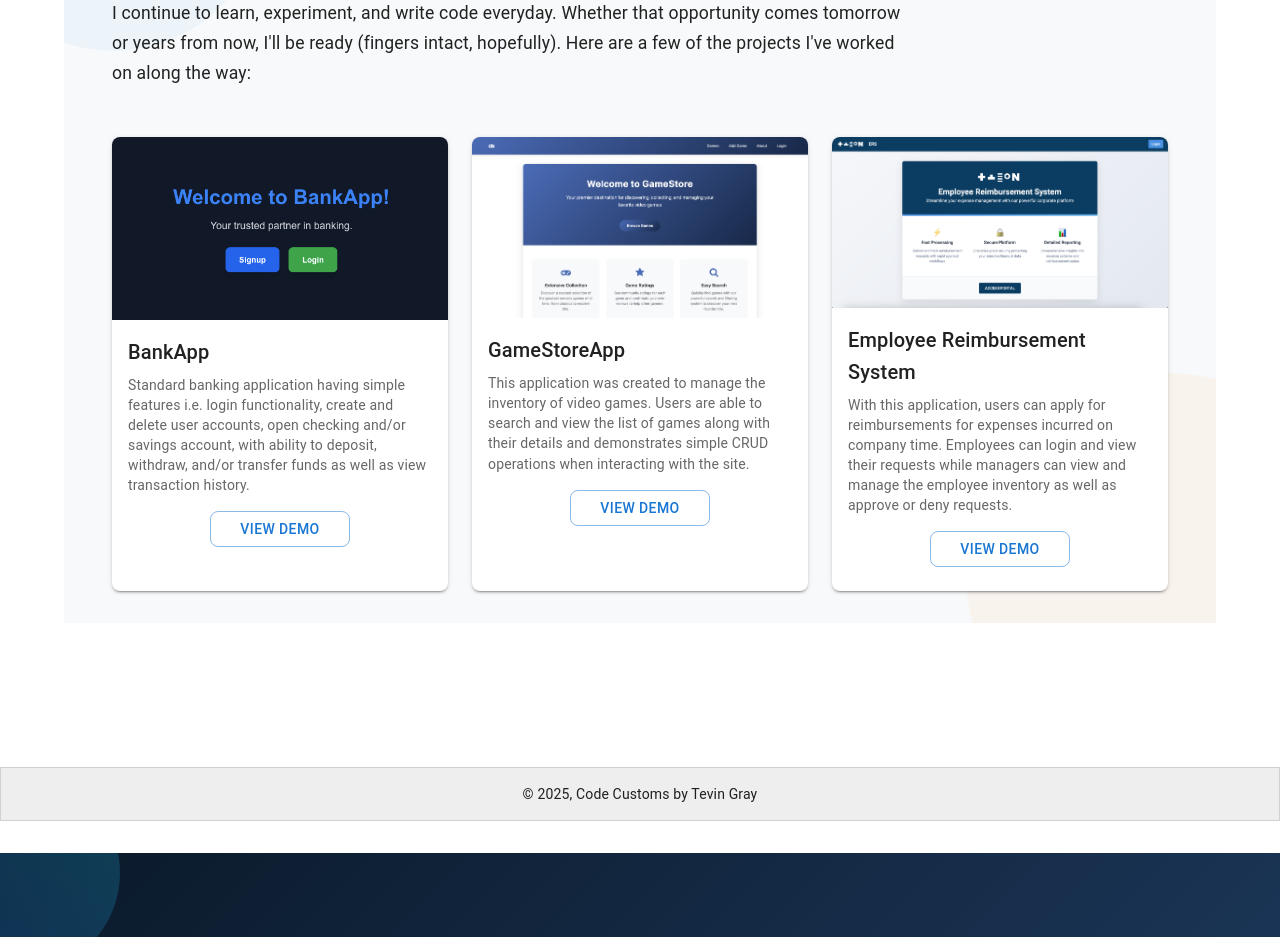
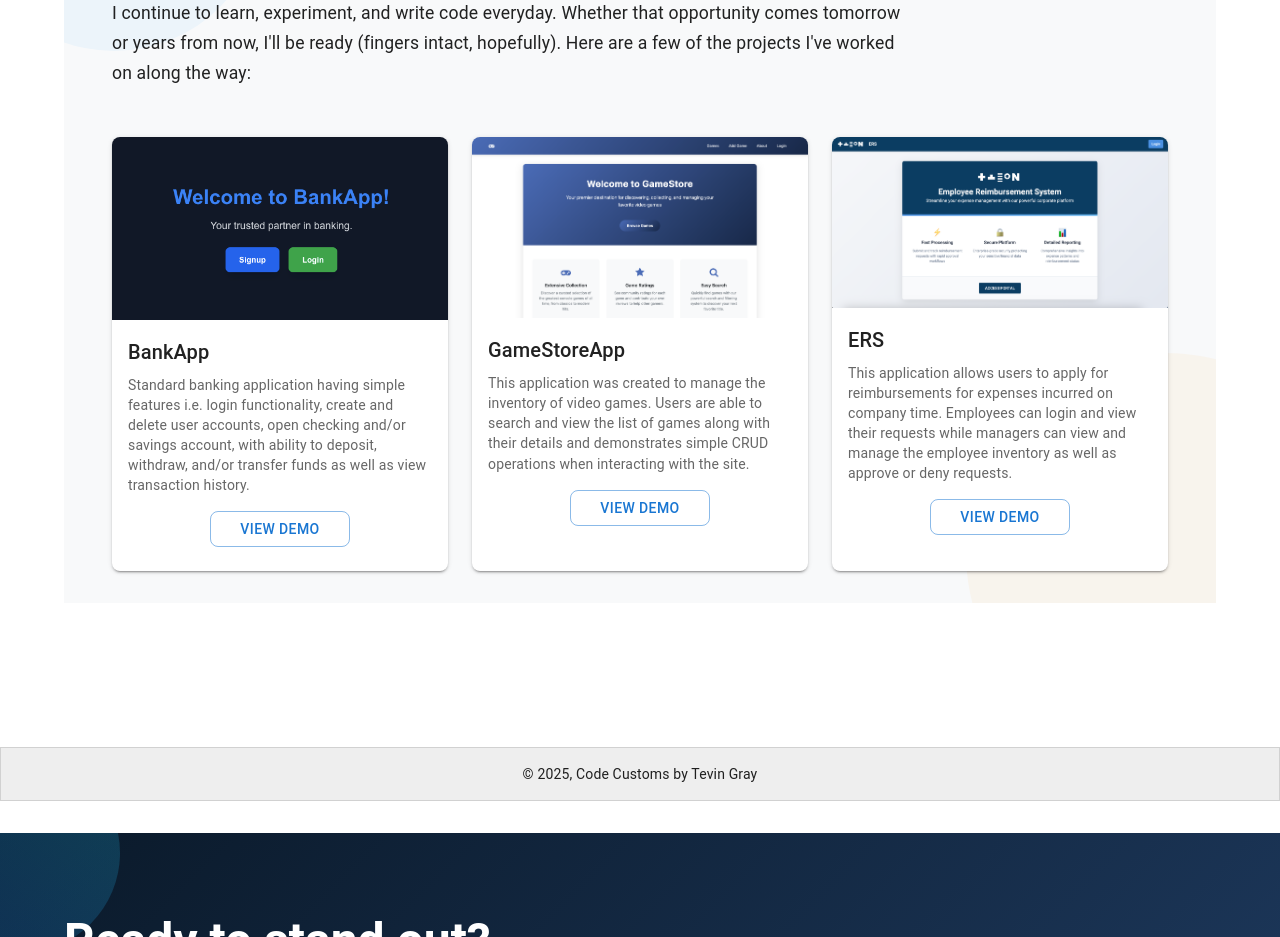
Before and after one commit to tjgray94/CodeCustoms, a Next.js app in the folder code-customs/: page / in a window 1280 px wide. Shown: the part 2700-3637 px from the top of the page. Built offline with nearby package versions, Linux system fonts and the light colour scheme.

Commit message:
Updated SampleProjects component

```diff
--- a/code-customs/src/app/components/SampleProjects.tsx
+++ b/code-customs/src/app/components/SampleProjects.tsx
@@ -1,6 +1,6 @@
 'use client';
 
-import { Paper, Typography, Divider, Box, Button, Card, CardContent, CardMedia } from '@mui/material';
+import { Typography, Box } from '@mui/material';
 import React from 'react';
 import BankAppDemo from './BankAppDemo';
 import ERSDemo from './ERSDemo';
@@ -98,119 +98,11 @@ export default function SampleProjects() {
           gridTemplateColumns: { xs: '1fr', md: '1fr 1fr', lg: '1fr 1fr 1fr' },
           gap: 3
         }}>
-          <Card elevation={2} sx={{
-            borderRadius: 2,
-            overflow: 'hidden',
-            transition: 'all 0.3s ease',
-            '&:hover': {
-              transform: 'translateY(-8px)',
-              boxShadow: '0 12px 20px rgba(0,0,0,0.1)'
-            }
-          }}>
-            <CardMedia
-              component="img"
-              height="160"
-              image="BankApp.png"
-              alt="BankApp"
-              sx={{ objectFit: 'cover' }}
-            />
-            <CardContent>
-              <Typography variant="h6" gutterBottom>BankApp</Typography>
-              <Typography variant="body2" color="text.secondary">
-                Standard banking application having simple features i.e. login functionality, create and
-                delete user accounts, open checking and/or savings account, with ability to deposit, withdraw,
-                and/or transfer funds as well as view transaction history.
-              </Typography>
-              <Box sx={{ mt: 2, display: 'flex', justifyContent: 'center' }}>
-                <Button
-                  variant="outlined"
-                  sx={{
-                    borderRadius: 2,
-                    px: 3,
-                    minWidth: '140px'
-                  }}
-                >
-                  View Demo
-                </Button>
-              </Box>
-            </CardContent>
-          </Card>
+          <BankAppDemo />
 
-          <Card elevation={2} sx={{
-            borderRadius: 2,
-            overflow: 'hidden',
-            transition: 'all 0.3s ease',
-            '&:hover': {
-              transform: 'translateY(-8px)',
-              boxShadow: '0 12px 20px rgba(0,0,0,0.1)'
-            }
-          }}>
-            <CardMedia
-              component="img"
-              height="160"
-              image="GameStoreApp.png"
-              alt="GameStoreApp"
-              sx={{ objectFit: 'cover' }}
-            />
-            <CardContent>
-              <Typography variant="h6" gutterBottom>GameStoreApp</Typography>
-              <Typography variant="body2" color="text.secondary">
-                This application was created to manage the inventory of video games. Users are able to
-                search and view the list of games along with their details and demonstrates simple CRUD
-                operations when interacting with the site.
-              </Typography>
-              <Box sx={{ mt: 2, display: 'flex', justifyContent: 'center' }}>
-                <Button
-                  variant="outlined"
-                  sx={{
-                    borderRadius: 2,
-                    px: 3,
-                    minWidth: '140px'
-                  }}
-                >
-                  View Demo
-                </Button>
-              </Box>
-            </CardContent>
-          </Card>
+          <GameStoreAppDemo />
 
-          <Card elevation={2} sx={{
-            borderRadius: 2,
-            overflow: 'hidden',
-            transition: 'all 0.3s ease',
-            '&:hover': {
-              transform: 'translateY(-8px)',
-              boxShadow: '0 12px 20px rgba(0,0,0,0.1)'
-            }
-          }}>
-            <CardMedia
-              component="img"
-              height="160"
-              image="ERS.png"
-              alt="Employee Reimbursement System"
-              sx={{ objectFit: 'cover' }}
-            />
-            <CardContent>
-              <Typography variant="h6" gutterBottom>Employee Reimbursement System</Typography>
-              <Typography variant="body2" color="text.secondary">
-                With this application, users can apply for reimbursements for expenses incurred on
-                company time. Employees can login and view their requests while managers can view and
-                manage the employee inventory as well as approve or deny requests.
-              </Typography>
-              <Box sx={{ mt: 2, display: 'flex', justifyContent: 'center' }}>
-                <Button
-                  variant="outlined"
-                  sx={{
-                    borderRadius: 2,
-                    px: 3,
-                    minWidth: '140px'
-                  }}
-                >
-                  View Demo
-                </Button>
-              </Box>
-            </CardContent>
-          </Card>
+          <ERSDemo />
         </Box>
 
         <Box sx={{ display: 'flex', justifyContent: 'center', mt: 4 }}>
```
